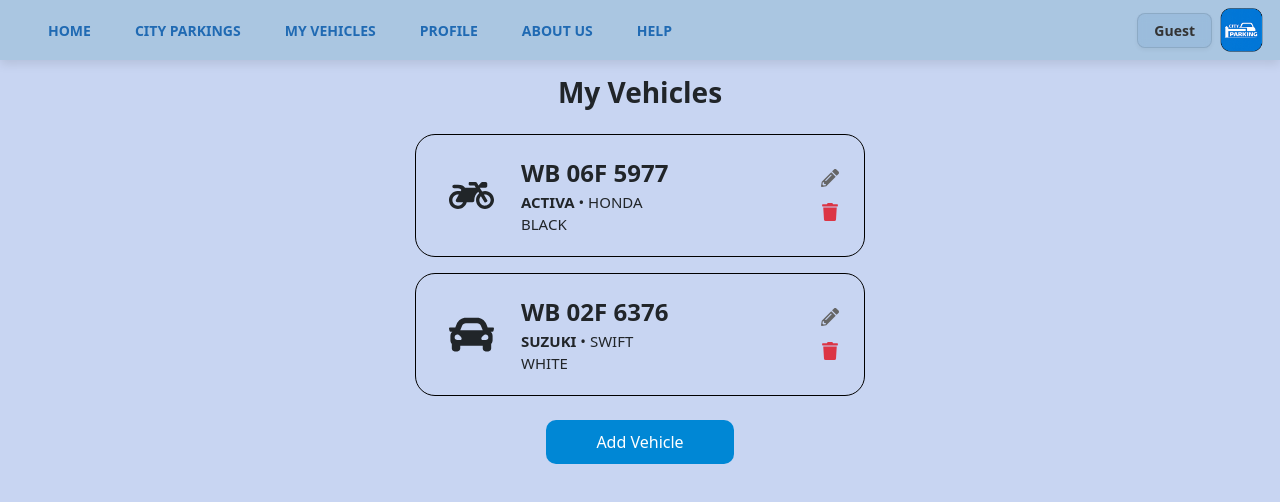
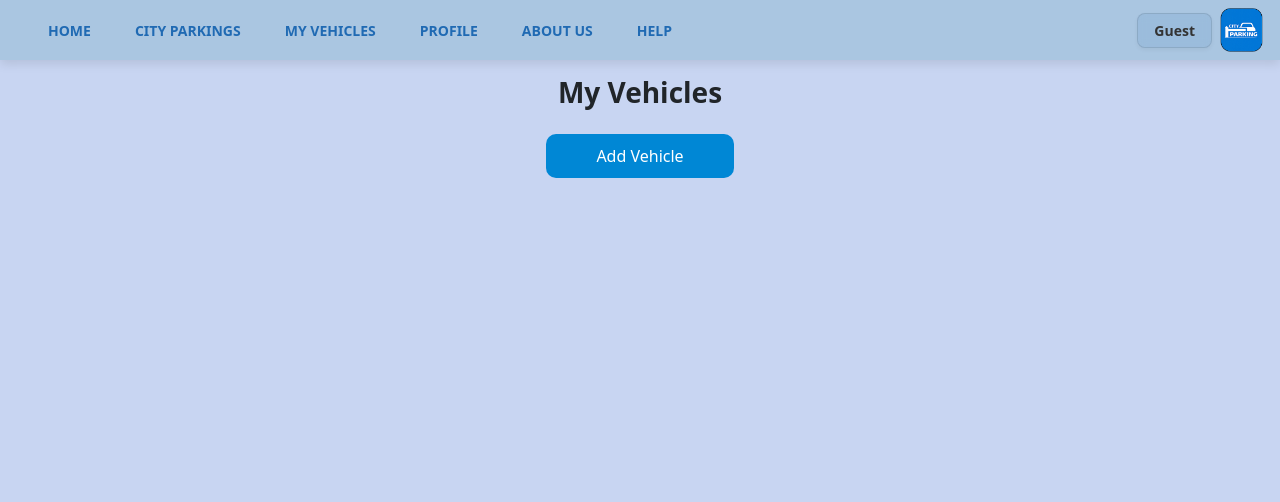
Before and after one commit to swarnaliarc-debug/city-parking, a React (Create React App) app: page /myvehicles in a window 1280 px wide. Shown: the top 502 px of the page. Built offline with nearby package versions, Linux system fonts and the light colour scheme.

Commit message:
back to 100vh height

```diff
--- a/src/components/AboutUs.js
+++ b/src/components/AboutUs.js
@@ -17,7 +17,7 @@ const AboutUs = () => {
 
   const pageStyle = {
     background: '#C8D5F2',
-    height: '100vh',
+    minHeight: '100vh',
     width: '100vw',
     display: 'flex',
     justifyContent: 'center', // Centers horizontally
--- a/src/components/CityParkings.js
+++ b/src/components/CityParkings.js
@@ -34,7 +34,7 @@ function CityParkings() {
 
   const pageStyle = {
     background: '#C8D5F2',
-    minHeight: '100vh'
+    minHeight: '90vh'
   };
 
   const toggleAccordion = (id) => {
--- a/src/components/Login.js
+++ b/src/components/Login.js
@@ -14,7 +14,7 @@ const userLogin = (e) => {
   e.preventDefault();
   setLoginError(false);
   setLoading(true);
-  fetch('http://localhost:8081/login', {
+  fetch('http://192.168.1.84:8081/login', {
     method: 'POST',
     headers: {
       'Content-Type': 'application/json',
--- a/src/components/MyVehicles.js
+++ b/src/components/MyVehicles.js
@@ -1,20 +1,20 @@
 import React, { useState } from 'react';
 import { FaCar, FaMotorcycle, FaChevronCircleDown, FaPencilAlt, FaTrash } from 'react-icons/fa';
+import { useAuth } from './AuthContext';
+
 
 const MyVehicles = () => {
+  const { user } = useAuth();
   const [showForm, setShowForm] = useState(false);
   const [isSelectOpen, setIsSelectOpen] = useState(false); // Tracks dropdown state
-  const [vehicles, setVehicles] = useState([
-    { id: 1, type: 'two-wheeler', number: 'WB 06F 5977', model: 'Honda', brand: 'Activa', colour: 'Black' },
-    { id: 2, type: 'four-wheeler', number: 'WB 02F 6376', model: 'Swift', brand: 'Suzuki', colour: 'White' }
-  ]);
+  const [vehicles, setVehicles] = useState(user && user.vehicles ? user.vehicles:[]);
 
   const [formData, setFormData] = useState({
     type: 'two-wheeler',
     model: '',
-    brand: '',
+    brandname: '',
     regNo: '',
-    colour: ''
+    color: ''
   });
 
   // SAVE OR UPDATE LOGIC
@@ -25,19 +25,19 @@ const MyVehicles = () => {
       setVehicles(vehicles.map(v => v.id === formData.id ? {
         ...v,
         type: formData.type,
-        number: formData.regNo,
+        plateNumber: formData.regNo,
         model: formData.model,
-        brand: formData.brand,
-        colour: formData.colour
+        brandname: formData.brandname,
+        color: formData.color
       } : v));
     } else {
       const newVehicle = {
         id: Date.now(),
         type: formData.type,
-        number: formData.regNo,
+        plateNumber: formData.regNo,
         model: formData.model || 'Model',
-        brand: formData.brand || 'Brand',
-        colour: formData.colour || 'Colour'
+        brandname: formData.brandname || 'brandname',
+        color: formData.color || 'color'
       };
       setVehicles([newVehicle, ...vehicles]);
     }
@@ -50,10 +50,10 @@ const MyVehicles = () => {
     setFormData({
       id: vehicle.id,
       type: vehicle.type,
-      brand: vehicle.brand,
+      brandname: vehicle.brandname,
       model: vehicle.model,
-      regNo: vehicle.number,
-      colour: vehicle.colour
+      regNo: vehicle.plateNumber,
+      color: vehicle.color
     });
     setShowForm(true);
   };
@@ -65,7 +65,7 @@ const MyVehicles = () => {
   };
 
   const resetForm = () => {
-    setFormData({ type: 'two-wheeler', model: '', brand: '', regNo: '', colour: '' });
+    setFormData({ type: 'two-wheeler', model: '', brandname: '', regNo: '', color: '' });
   };
 
   // STYLES
@@ -93,9 +93,9 @@ const MyVehicles = () => {
               {v.type === 'two-wheeler' ? <FaMotorcycle size={45} /> : <FaCar size={45} />}
             </div>
             <div style={{ flexGrow: 1 }}>
-              <div style={{ fontSize: '24px', fontWeight: 'bold' }}>{v.number}</div>
-              <div style={{ fontSize: '15px', textTransform: 'uppercase' }}><b>{v.brand}</b> • {v.model}</div>
-              <div style={{ fontSize: '15px', textTransform: 'uppercase' }}>{v.colour}</div>
+              <div style={{ fontSize: '24px', fontWeight: 'bold' }}>{v.plateNumber}</div>
+              <div style={{ fontSize: '15px', textTransform: 'uppercase' }}><b>{v.brandname}</b> • {v.model}</div>
+              <div style={{ fontSize: '15px', textTransform: 'uppercase' }}>{v.color}</div>
             </div>
             <div className="d-flex flex-column gap-3">
               <FaPencilAlt size={18} color="#666" style={{ cursor: 'pointer' }} onClick={() => handleEdit(v)} />
@@ -137,7 +137,7 @@ const MyVehicles = () => {
               </div>
 
               {/* INPUT FIELDS */}
-              {['brand', 'model', 'regNo', 'colour'].map((f) => (
+              {['brand', 'model', 'regNo', 'color'].map((f) => (
                 <div key={f} style={inputContainerStyle}>
                   <input type="text" placeholder={`Vehicle ${f}`} style={inputTextStyle} value={formData[f]} onChange={(e) => setFormData({ ...formData, [f]: e.target.value })} />
                 </div>
--- a/src/components/ProfileUpdate.js
+++ b/src/components/ProfileUpdate.js
@@ -26,7 +26,7 @@ const ProfileUpdate = () => {
 
   const pageStyle = {
     background: '#C8D5F2',
-    height: '100vh',
+    minHeight: '100vh',
     display: 'flex',
     alignItems: 'center',
     justifyContent: 'center',
--- a/src/components/Register.js
+++ b/src/components/Register.js
@@ -11,7 +11,7 @@ const Register = () => {
 
   const pageStyle = {
     backgroundColor: '#CAD7E6',
-    minHeight: '100vh',
+    minHeight: '90vh',
     width: '100vw',
     margin: 0,
     display: 'flex',
```
